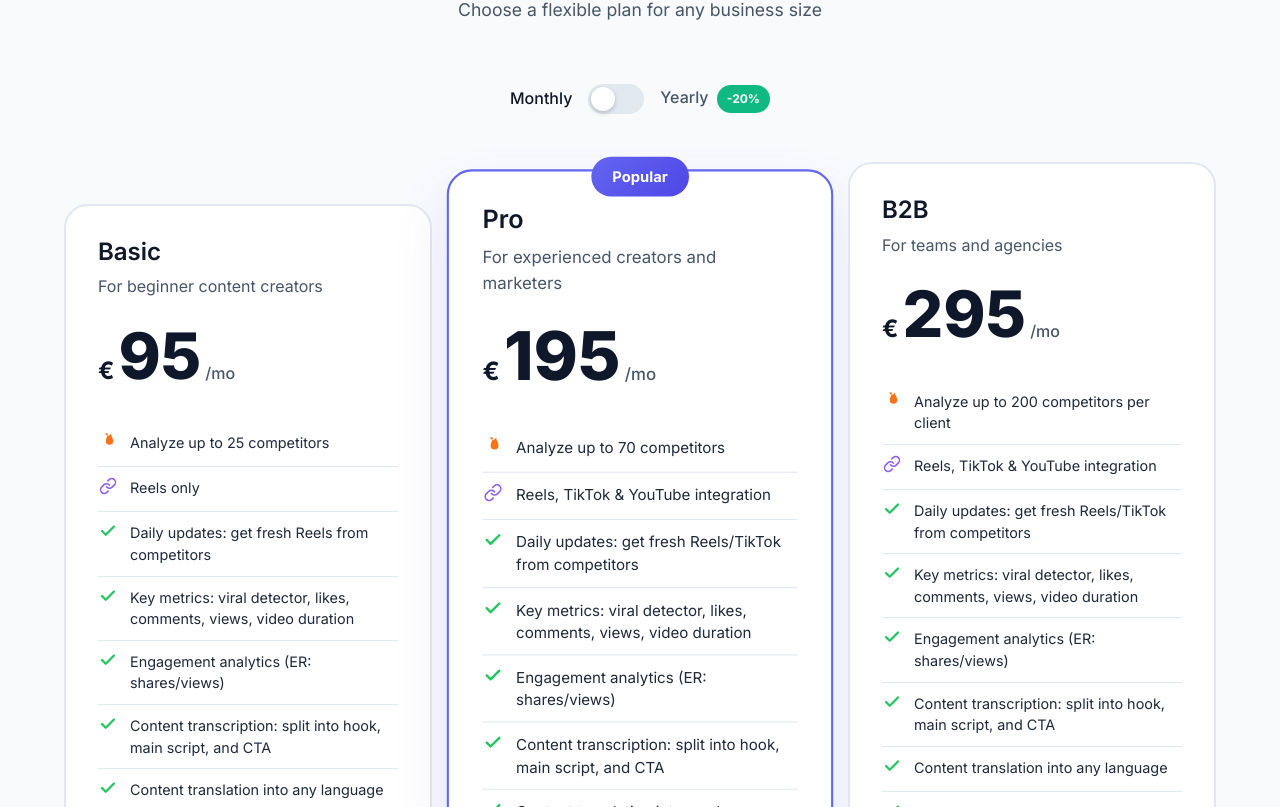
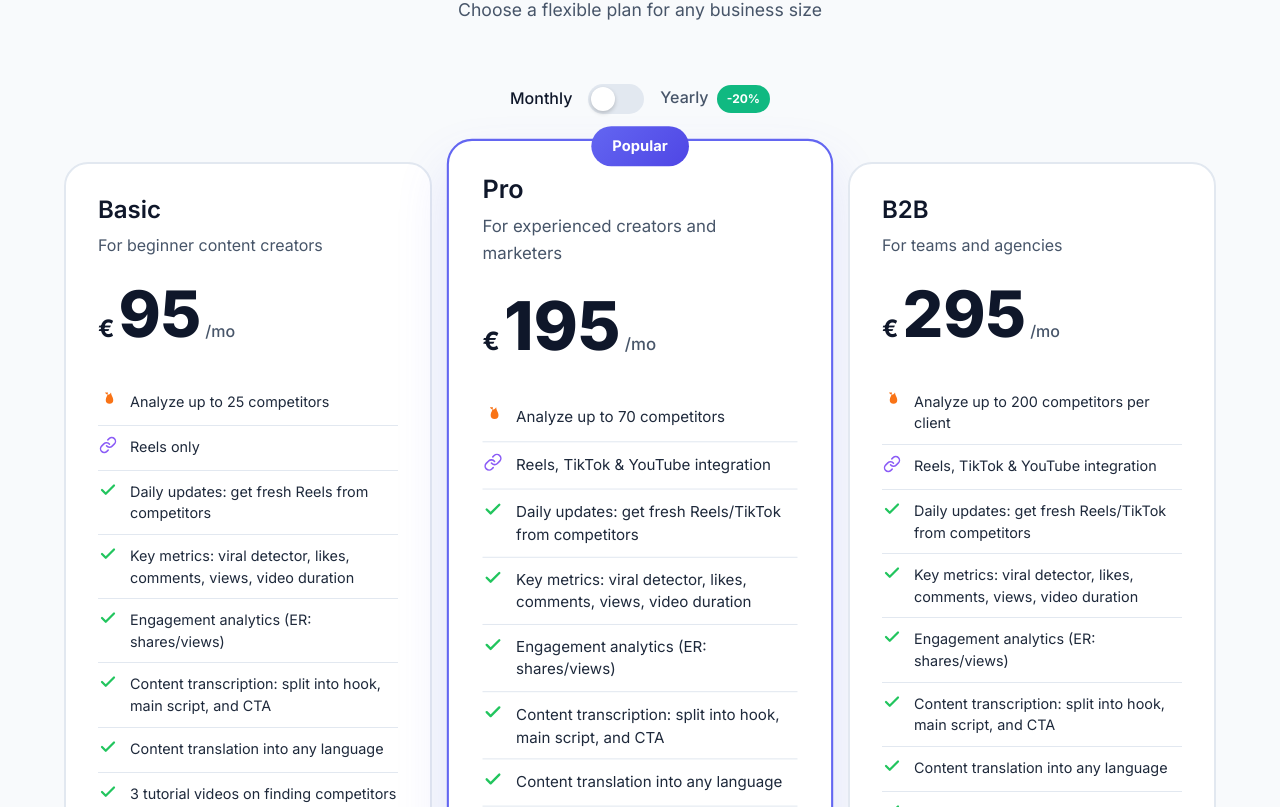
Before and after one commit to js-easy-school/TrendwatchAI-Landing-Page---Next.js-14, a Next.js app: page / in a window 1280 px wide. Shown: the part 4453-5260 px from the top of the page. Built offline with nearby package versions, Linux system fonts and the light colour scheme.

Commit message:
Fix pricing cards: equal height with buttons aligned at bottom

```diff
--- a/src/components/Pricing.module.css
+++ b/src/components/Pricing.module.css
@@ -77,7 +77,7 @@
   display: grid;
   grid-template-columns: repeat(3, 1fr);
   gap: 24px;
-  align-items: center;
+  align-items: stretch;
   padding-bottom: 40px;
 }
 
@@ -90,6 +90,8 @@
   transition: all 0.5s cubic-bezier(0.4, 0, 0.2, 1);
   opacity: 0;
   transform: translateY(40px) scale(0.95);
+  display: flex;
+  flex-direction: column;
 }
 
 .priceCard.animateIn {
@@ -172,6 +174,7 @@
 .priceFeatures {
   list-style: none;
   margin-bottom: 32px;
+  flex-grow: 1;
 }
 
 .priceFeatures li {
```
